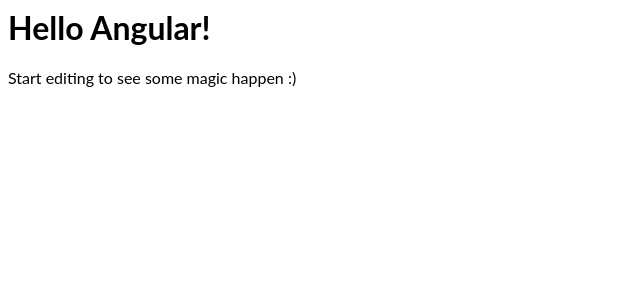
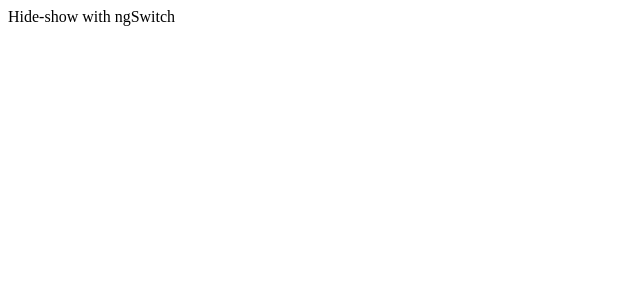
Before and after one commit to ImsirovicAjdin/angular-ayfzy2, an Angular app: page / in a window 1280 px wide. Shown: the top 300 px of the page, without its empty margins (0-640 px from the left). Built offline with nearby package versions, Linux system fonts and the light colour scheme.

Commit message:
(1) Remove hello, (2) Add inline HTML template to AppComponent class, (3) remove AppComponent's .css and .html

```diff
--- a/src/app/app.component.css
+++ /dev/null
@@ -1,3 +0,0 @@
-p {
-  font-family: Lato;
-}
--- a/src/app/app.component.html
+++ /dev/null
@@ -1,4 +0,0 @@
-<hello name="{{ name }}"></hello>
-<p>
-  Start editing to see some magic happen :)
-</p>
--- a/src/app/app.component.ts
+++ b/src/app/app.component.ts
@@ -2,9 +2,10 @@
 
 @Component({
   selector: 'my-app',
-  templateUrl: './app.component.html',
-  styleUrls: [ './app.component.css' ]
+  template: `
+    <div>Hide-show with ngSwitch</div>
+  `
 })
 export class AppComponent  {
-  name = 'Angular';
+
 }
--- a/src/app/app.module.ts
+++ b/src/app/app.module.ts
@@ -1,13 +1,14 @@
+// Hide-show with ngSwitch
+
 import { NgModule } from '@angular/core';
 import { BrowserModule } from '@angular/platform-browser';
 import { FormsModule } from '@angular/forms';
 
 import { AppComponent } from './app.component';
-import { HelloComponent } from './hello.component';
 
 @NgModule({
   imports:      [ BrowserModule, FormsModule ],
-  declarations: [ AppComponent, HelloComponent ],
+  declarations: [ AppComponent ],
   bootstrap:    [ AppComponent ]
 })
 export class AppModule { }
```
